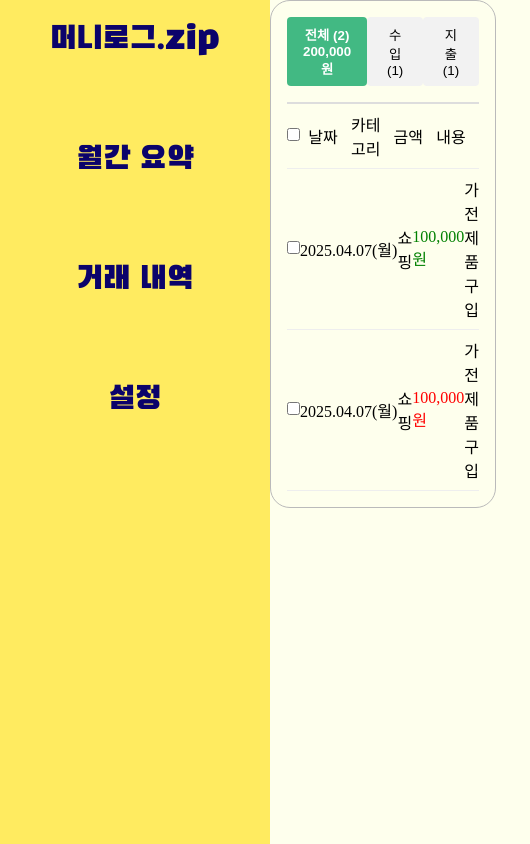
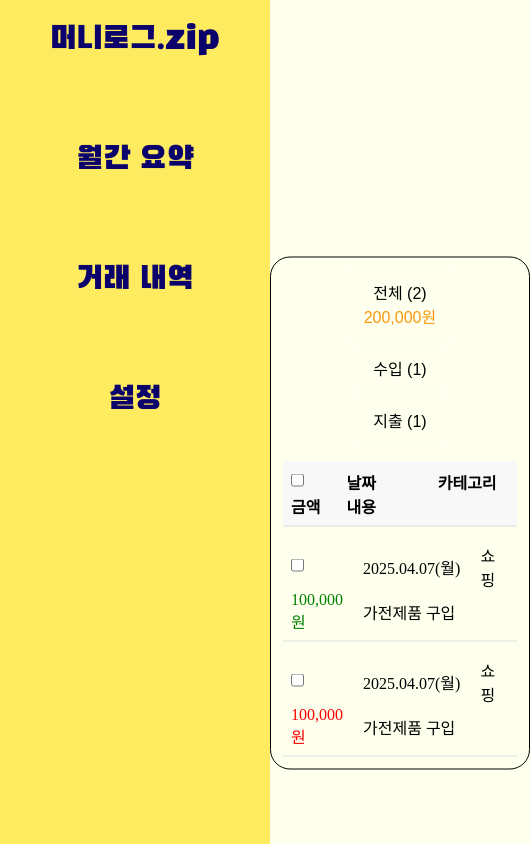
Before and after one commit to ByeongwooAn/-Skeletone-Project-Household-Ledger, a Vue app: page /cashreport in a window 390 px wide. Shown: the whole page, 530 px wide, since content can reach past the window. Built offline with nearby package versions, Linux system fonts and the light colour scheme.

Commit message:
style: cashreport 테이블 css 수정

```diff
--- a/src/App.vue
+++ b/src/App.vue
@@ -10,3 +10,8 @@ import MenuBar from './components/common/MenuBar.vue';
     </div>
   </div>
 </template>
+<style scoped>
+#container{
+    display: flex;
+}
+</style>
--- a/src/views/CashReportView.vue
+++ b/src/views/CashReportView.vue
@@ -7,7 +7,7 @@
         :class="{ active: activeTab === '전체' }"
         @click="setActiveTab('전체')"
       >
-        전체 ({{ totalCount }}) <br/><span>{{ formatCurrency(totalAmount) }}</span>
+        전체 ({{ totalCount }}) <br/><span class="totalAmount">{{ formatCurrency(totalAmount) }}</span>
       </button>
       <button
         class="tab"
@@ -91,58 +91,74 @@ const formatCurrency = (amount) => {
 
 <style scoped>
 .container {
+  position: relative;
+  width: 1155px;
+  max-width: 95%;
+  margin: 0 auto;
+  border: 1px solid black;
+  border-radius: 20px;
   padding: 16px;
-  border: 1px solid #BABABA;
-  border-radius: 20px;
+  transform: translateY(50%);
 }
 
+/* 탭 버튼 영역 */
 .tabs {
   display: flex;
-  margin-bottom: 16px;
+  gap: 16px;
   justify-content: space-around;
+  margin-bottom: 20px;
 }
 
 .tab {
-  position: relative;
-  padding: 8px 16px;
+  padding: 10px 20px;
   border: none;
-  background-color: #f2f2f2;
+  background-color: #feffed;
+  border-radius: 8px;
   cursor: pointer;
-  border-radius: 4px;
+  font-size: 16px;
+
 }
 
 .tab.active {
-  background-color: #42b983;
-  color: white;
+  background-color: #feffed;
+
+}
+.tab.active .totalAmount{
+  color: #F99810;
+}
+.tab:hover {
+  color: black; /* 버튼 안의 일반 텍스트는 검정색 */
   font-weight: bold;
+  transition: color 0.3s;
 }
 
-.tab.active::after{
-  transition: all 0.3s;
-  position: absolute;
-  bottom: 0;
-  left: 0;
-  width: 100%;
-  height: 2px; /* 줄 두께 */
-  background-color: #333; /* 줄 색상 */
+.tab:hover .totalAmount {
+  color: #F99810; /* totalAmount 클래스는 오렌지색 */
+
 }
 
+
+
+/* 테이블 영역 */
 .table {
-  border-top: 2px solid #ddd;
-}
-
-.table-header{
-  justify-content: center;
+  display: flex;
+  flex-direction: column;
+  gap: 8px;
 }
 
 .table-header,
 .table-row {
   display: grid;
+  grid-template-columns: 40px 1fr 1fr 1fr 2fr;
+  align-items: center;
+  padding: 8px;
+  border-bottom: 1px solid #ddd;
+  gap: 0px 20px;
+}
 
-  grid-template-columns:1fr 2fr 2fr 2fr 2fr;
-  padding: 8px 0;
-  border-bottom: 1px solid #eee;
-  align-items: center;
+.table-header {
+  background-color: #f8f8f8;
+  font-weight: bold;
 }
 
 .amount.plus {
@@ -152,4 +168,46 @@ const formatCurrency = (amount) => {
 .amount.minus {
   color: red;
 }
+
+/* 반응형: 화면 너비 줄어들 때 */
+@media (max-width: 1200px) {
+  .container {
+    width: 90%;
+  }
+}
+
+@media (max-width: 768px) {
+  .container {
+    width: 95%;
+    padding: 16px;
+  }
+
+  .tabs {
+    flex-direction: column;
+    align-items: center;
+    gap: 10px;
+  }
+
+  .table-header,
+  .table-row {
+    grid-template-columns: 1fr 2fr 2fr 2fr 3fr;
+  }
+}
+
+@media (max-width: 480px) {
+  .container {
+    width: 100%;
+    padding: 12px;
+  }
+
+  .tabs {
+    flex-direction: column;
+    gap: 8px;
+  }
+
+  .table-header,
+  .table-row {
+    grid-template-columns: 1fr 2fr 2fr;
+  }
+}
 </style>
```
Also changed, not shown: src/views/CashFlowView.vue (+1 -5 lines).
